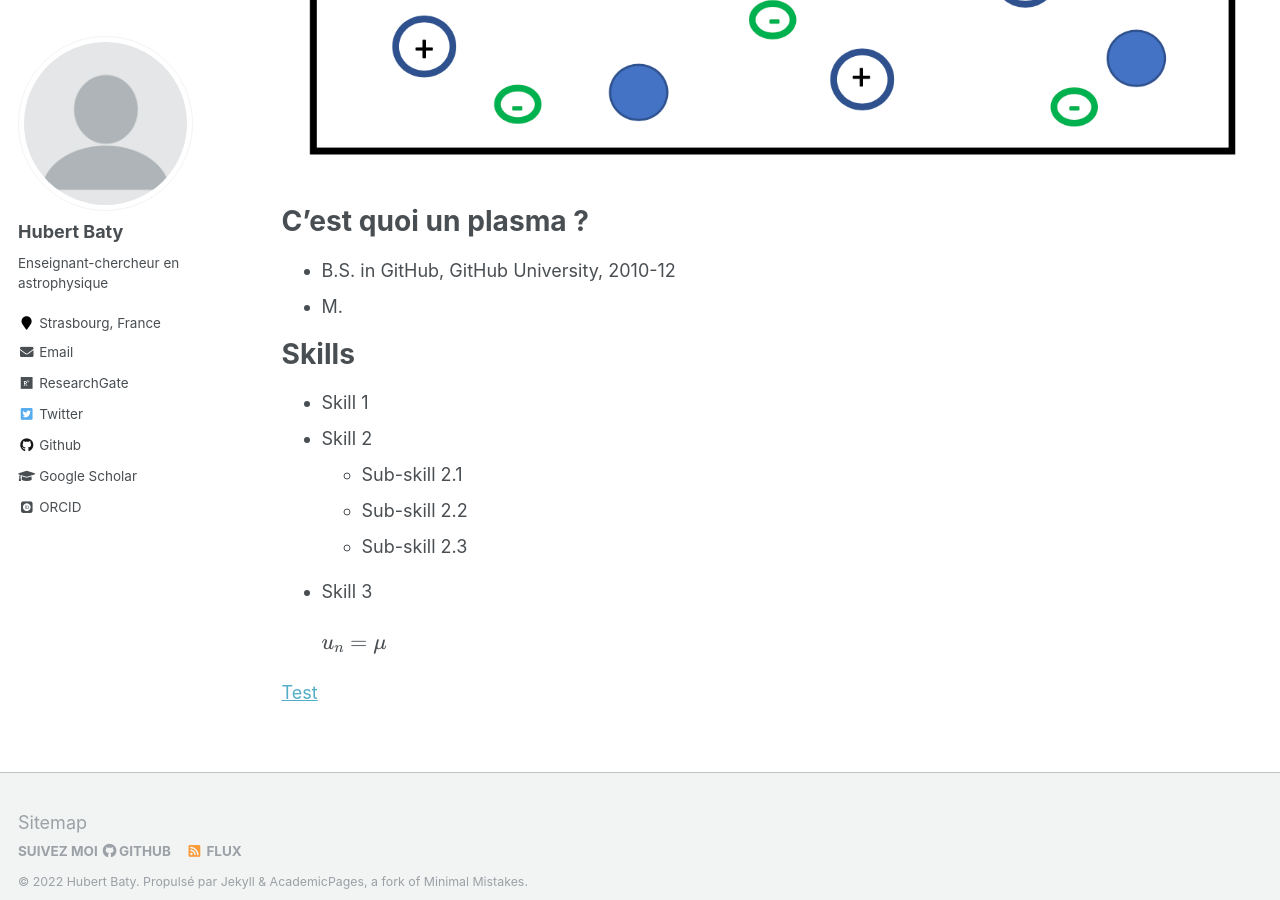
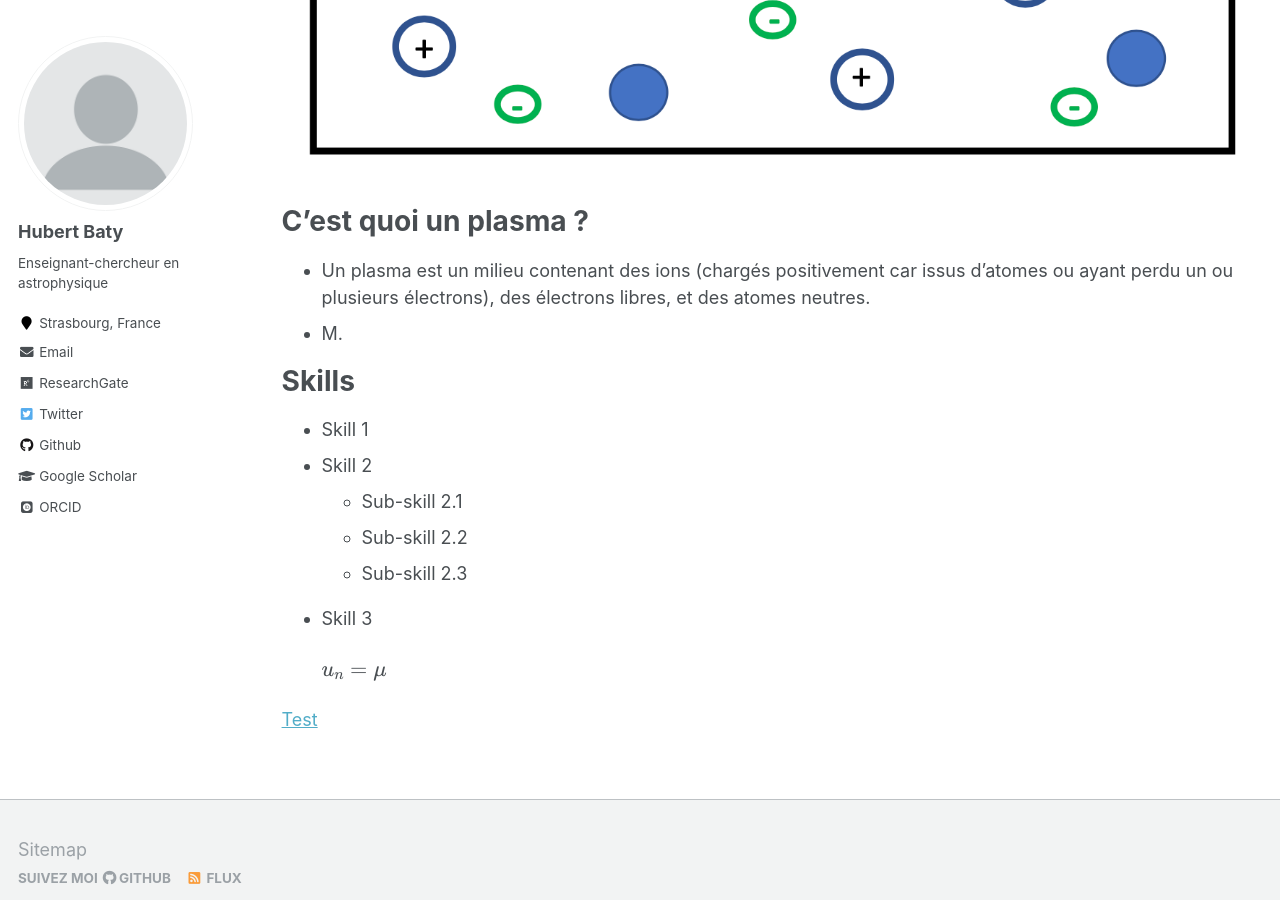
Before and after one commit to hubertbaty/hubertbaty.github.io, a Jekyll site: the page built from _pages/plasma.md, in a window 1280 px wide and 900 px high, scrolled down 898 px. Built offline with Jekyll 4.4.1, drawn with Linux system fonts in a browser that asks for light colours; some web fonts are replaced; formulas are drawn with MathJax 3.

Commit message:
Update plasma.md

```diff
--- a/_pages/plasma.md
+++ b/_pages/plasma.md
@@ -15,7 +15,8 @@ redirect_from:
 
 C'est quoi un plasma ?
 ======
-* B.S. in GitHub, GitHub University, 2010-12
+* Un plasma est un milieu contenant des ions (chargés positivement car issus d'atomes ou ayant perdu un ou plusieurs électrons), des
+électrons libres, et des atomes neutres.
 * M.
 
 
```
